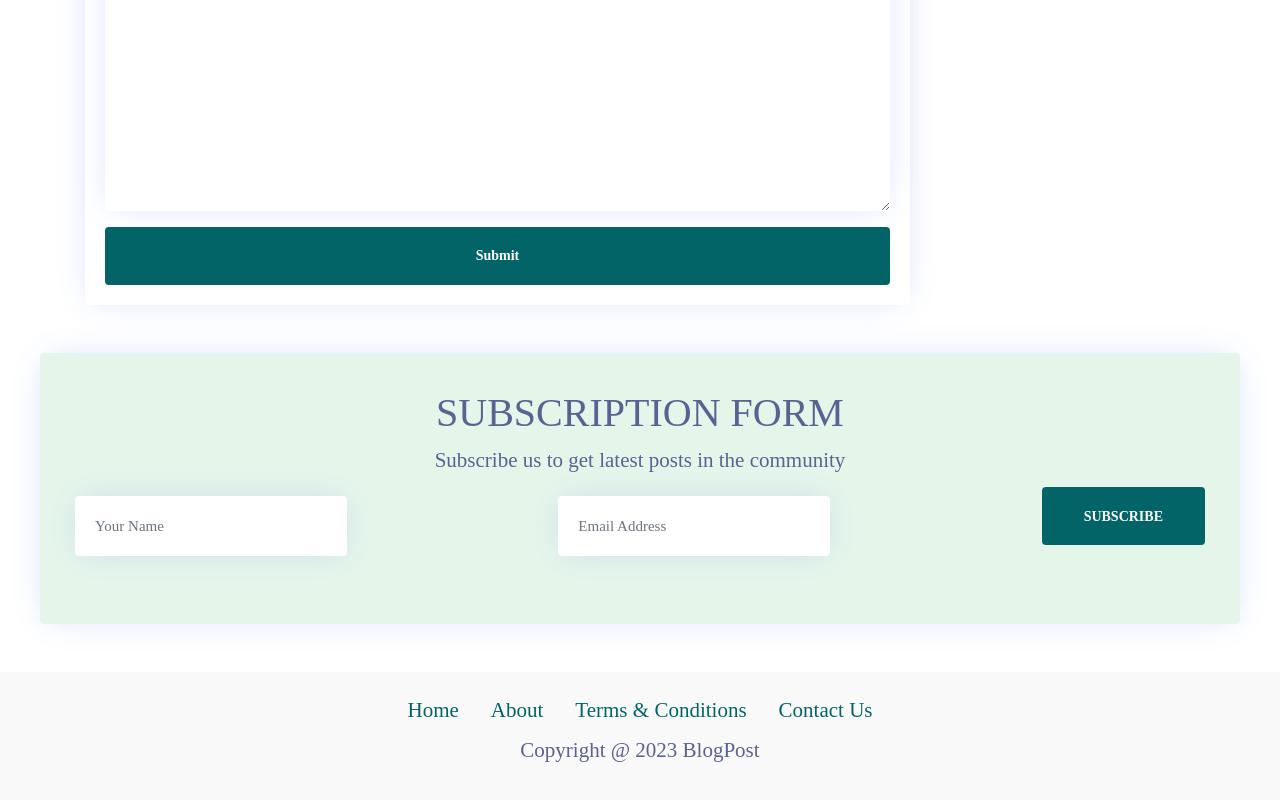
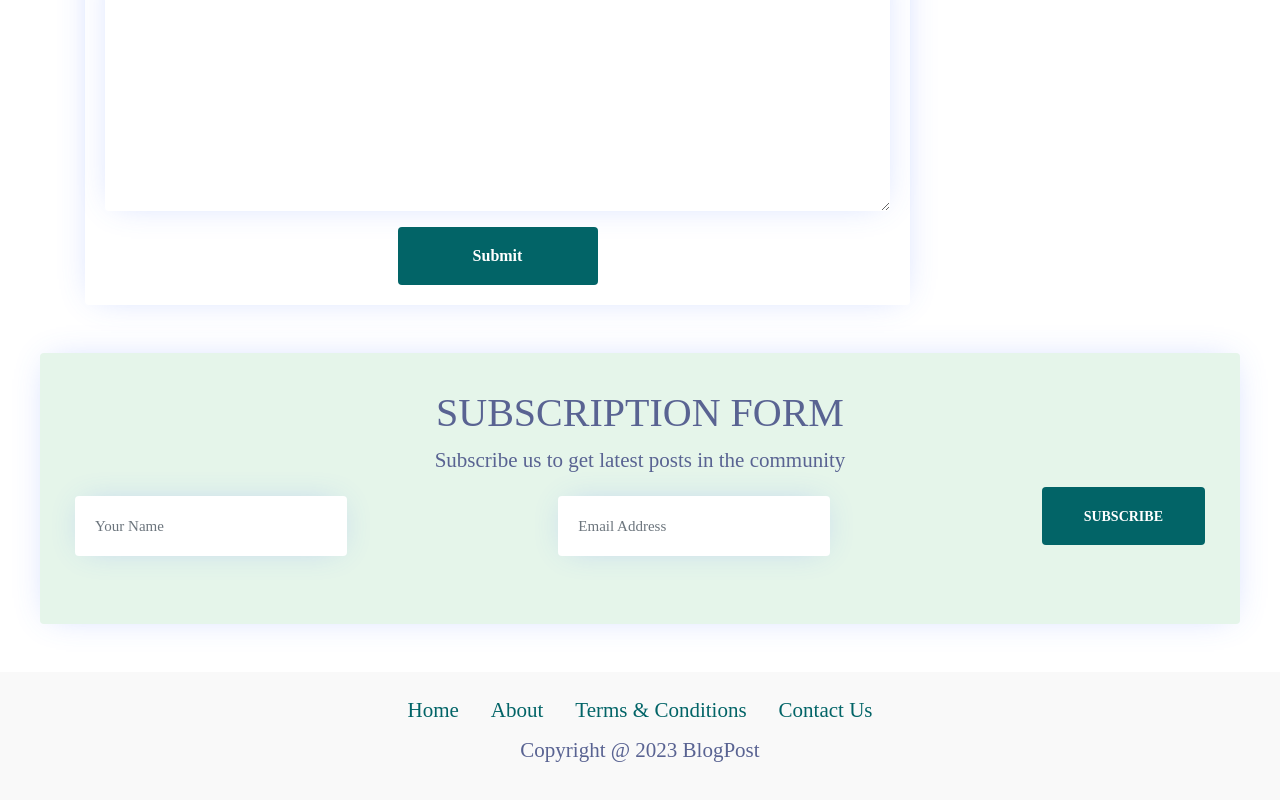
Before and after one commit to HimashaNethmini/Angular_BlogPost_App, an Angular app: page /post in a window 1280 px wide. Shown: the part 1815-2615 px from the top of the page. Built offline with nearby package versions, Linux system fonts and the light colour scheme; a web font is replaced by a local one.

Commit message:
center the button

```diff
--- a/src/app/comments/comment-form/comment-form.component.css
+++ b/src/app/comments/comment-form/comment-form.component.css
@@ -1,7 +1,10 @@
 .btn-sub {
     height: 58px;
+    width: 200px;
     border: none;
-    font-size: 14px;
+    margin: auto;
+    font-size: 16px;
     font-weight: 900;
     background-color: var(--primary-color);
+
 }
```
